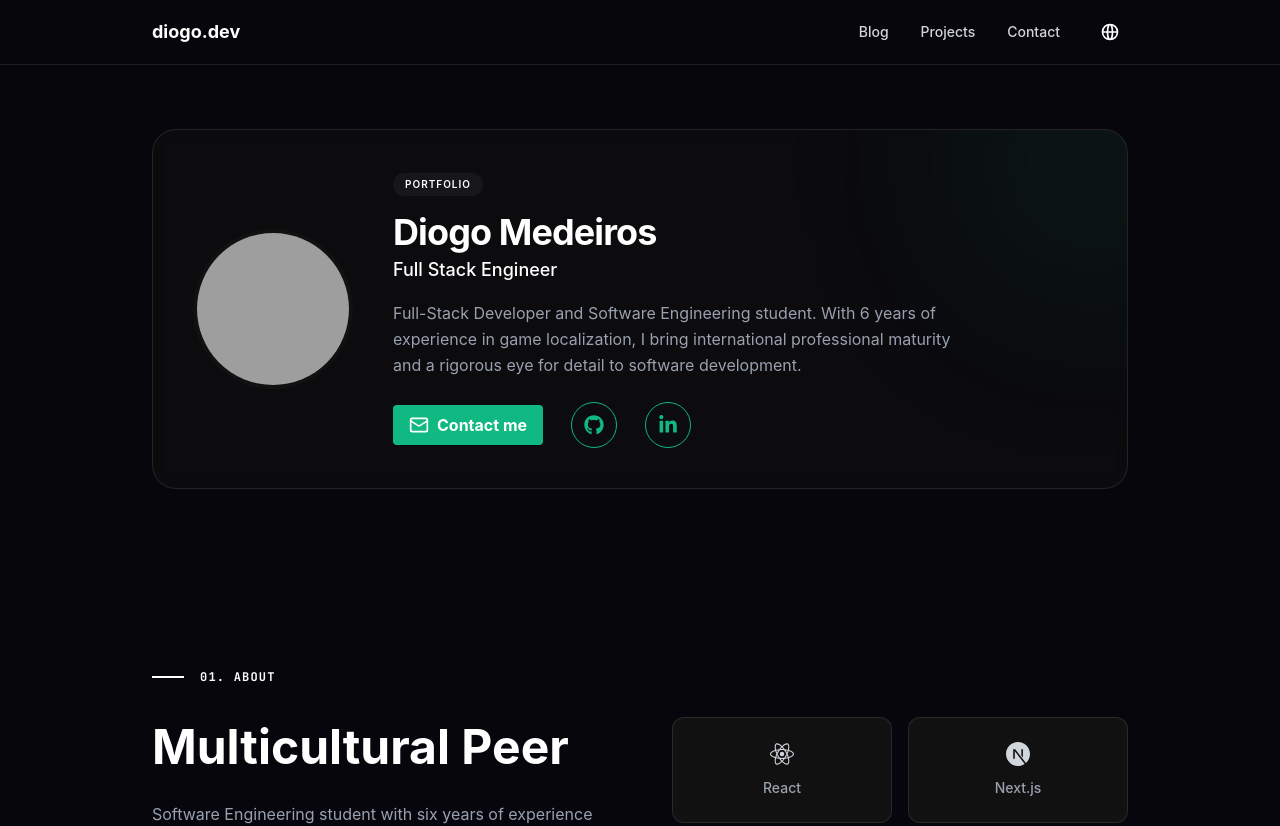
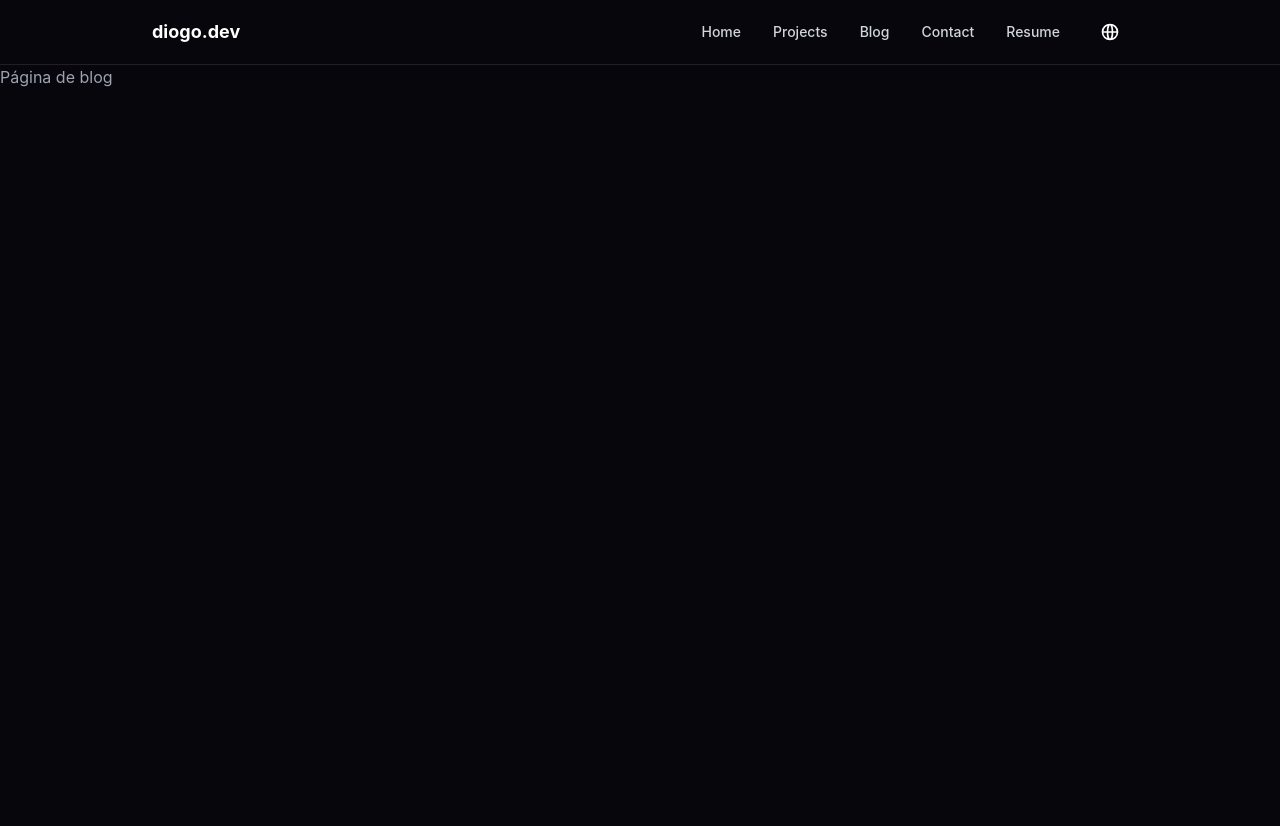
Before and after one commit to ddmdros/portifolio, a React (Vite) app: page /blog in a window 1280 px wide. Shown: the top 826 px of the page. After the commit the page ends 800 px from the top, so only its background shows below. Built offline with nearby package versions, Linux system fonts and the light colour scheme; grey boxes are pictures that could not be loaded.

Commit message:
Update: implemented react-router

```diff
--- a/package.json
+++ b/package.json
@@ -16,7 +16,8 @@
     "react-dom": "^19.2.6",
     "react-i18next": "^17.0.8",
     "react-icons": "^5.6.0",
-    "react-intl": "^10.1.9"
+    "react-intl": "^10.1.9",
+    "react-router-dom": "^7.16.0"
   },
   "devDependencies": {
     "@babel/core": "^7.29.0",
--- a/src/App.tsx
+++ b/src/App.tsx
@@ -1,11 +1,16 @@
 import { useState } from "react";
 import { IntlProvider } from "react-intl";
+import { BrowserRouter, Routes, Route } from "react-router-dom";
+
 import { Header } from "./components/Header";
+import { Home } from "./pages/Home";
+import { Blog } from "./pages/Blog";
+import { ProjectsPage } from "./pages/ProjectsPage";
+import { Contact } from "./pages/Contact";
+import { Resume } from "./pages/Resume";
+
 import ptbrMessages from "./i18n/messages/ptbr.json";
 import enMessages from "./i18n/messages/en.json";
-import Portifolio from "./components/Portifolio";
-import Projects from "./components/Projects";
-import About from "./components/About";
 
 const messagesMap: Record<string, Record<string, string>> = {
   pt: ptbrMessages,
@@ -17,14 +22,24 @@ function App() {
 
   return (
     <IntlProvider locale={locale} messages={messagesMap[locale]}>
+      <BrowserRouter>
         <div className="min-h-screen text-white-900 bg-(--text-h)">
           <Header currentLocale={locale} setLocale={setLocale} />
-        <main className="block max-w-5xl mx-auto p-6 mt-10">
+
+          <Routes>
+            <Route path="/" element={<Home />} />
+            <Route path="/projects" element={<ProjectsPage />} />
+            <Route path="/blog" element={<Blog />} />
+            <Route path="/contact" element={<Contact />} />
+            <Route path="/resume" element={<Resume />} />
+          </Routes>
+          {/* <main className="block max-w-5xl mx-auto p-6 mt-10">
             <Portifolio />
             <About />
             <Projects />
-        </main>
+          </main> */}
         </div>
+      </BrowserRouter>
     </IntlProvider>
   );
 }
--- a/src/components/Header.tsx
+++ b/src/components/Header.tsx
@@ -1,6 +1,7 @@
 import { useState } from "react";
 import { FormattedMessage } from "react-intl";
 import LanguageSwitcher from "./LanguageSwitcher";
+import { Link } from "react-router-dom";
 
 interface HeaderProps {
   currentLocale: string;
@@ -28,28 +29,32 @@ export const Header = ({ currentLocale, setLocale }: HeaderProps) => {
   const closeMenu = () => setIsOpen(false);
 
   const navLinks = [
-    { id: "header.blog", href: "#blog" },
-    { id: "header.projects", href: "#projetos" },
-    { id: "header.contact", href: "#contact" },
+    { id: "header.home", to: "/" },
+    { id: "header.projects", to: "/projects" },
+    { id: "header.blog", to: "/blog" },
+    { id: "header.contact", to: "/contact" },
+    { id: "header.resume", to: "/resume" },
   ];
 
   return (
     <header className="sticky top-0 w-full text-white z-50 border-b border-white/10 bg-bg">
       <div className="max-w-5xl mx-auto px-6 h-16 flex items-center justify-between">
         <div className="text-lg font-bold ">
-          <FormattedMessage id="header.logo" defaultMessage="diogo.dev" />
+          <Link to="/">
+            <FormattedMessage id="header.logo" defaultMessage="diogo.dev" />
+          </Link>
         </div>
 
         {/* Desktop */}
         <nav className="hidden md:flex items-center gap-8">
           {navLinks.map((link) => (
-            <a
+            <Link
               key={link.id}
-              href={link.href}
-              className="text-sm font-medium text-gray-300 hover:text-white transition-colors"
+              to={link.to}
+              className="cursor-pointer text-sm font-medium text-gray-300 hover:text-white transition-colors"
             >
               <FormattedMessage id={link.id} />
-            </a>
+            </Link>
           ))}
           <LanguageSwitcher
             currentLocale={currentLocale}
@@ -72,14 +77,14 @@ export const Header = ({ currentLocale, setLocale }: HeaderProps) => {
         <div className="flex w-full overflow-hidden ">
           <div className="md:hidden flex flex-col flex-1 absolute w-full h-screen bg-bg border-t border-gray-800 p-6 gap-4">
             {navLinks.map((link) => (
-              <a
+              <Link
                 key={link.id}
-                href={link.href}
+                to={link.to}
                 onClick={closeMenu}
                 className="text-lg font-medium p-6 text-white w-full hover:rounded-md hover:bg-gray-500"
               >
                 <FormattedMessage id={link.id} />
-              </a>
+              </Link>
             ))}
             <div
               className="mt-auto p-3
--- a/src/components/MailButton.tsx
+++ b/src/components/MailButton.tsx
@@ -6,7 +6,7 @@ const MailButton = () => {
     <a href="mailto:diogomedeirostranslation@gmail.com">
       <button className="flex items-center bg-accent hover:bg-accent-hover text-text-h font-bold py-2 px-4 rounded transition-all">
         <Mail size={20} className="mr-2" />
-        <FormattedMessage id="mail.button.click" defaultMessage="Hire me" />
+        <FormattedMessage id="mail.button.click" defaultMessage="Contact" />
       </button>
     </a>
   );
--- a/src/i18n/messages/en.json
+++ b/src/i18n/messages/en.json
@@ -1,9 +1,12 @@
 {
   "header.logo": "diogo.dev",
+
+  "header.home": "Home",
   "header.blog": "Blog",
   "header.projects": "Projects",
   "header.language": "Language",
   "header.contact": "Contact",
+  "header.resume": "Resume",
 
   "portifolio.title": "Portfolio",
   "portifolio.name": "Diogo Medeiros",
@@ -21,7 +24,7 @@
   "about.description": "Software Engineering student with six years of experience in game localization, now applied to building robust software systems. Notably, I spent two years working on-site in Dublin with industry-leading developers: Bungie and Supercell.\n\nBeing part of multicultural teams and working on products that impact millions of users daily taught me to meet rigorous technical requirements and deliver high-quality solutions with an end-user-first mindset.\n\nToday, I approach fullstack development with the same commitment to quality, focusing on solid foundations, code clarity, architectural implications, and long-term maintainability.\n\nMy tech stack includes React, TypeScript, Vite, and Tailwind for the frontend, and Python, C#, and Java for the backend. I am seeking opportunities in engineering teams that prioritize technical excellence and critical problem-solving.",
 
   "welcome.message": "Welcome to my portfolio!",
-  "mail.button.click": "Contact me",
+  "mail.button.click": "Contact",
 
   "section.title.1": "About",
   "section.title.2": "Projects",
--- a/src/i18n/messages/ptbr.json
+++ b/src/i18n/messages/ptbr.json
@@ -1,9 +1,11 @@
 {
   "header.logo": "diogo.dev",
+  "header.home": "Home",
   "header.blog": "Blog",
   "header.projects": "Projetos",
   "header.language": "Idioma",
   "header.contact": "Contato",
+  "header.resume": "Currículo",
 
   "welcome.message": "Boas-vindas! Este é o meu portifólio!",
 
--- a/src/index.css
+++ b/src/index.css
@@ -46,7 +46,6 @@
   }
 
   a {
-    color: var(--color-accent);
     transition: color 0.2s;
   }
 
--- /dev/null
+++ b/src/pages/Blog.tsx
@@ -0,0 +1,5 @@
+export const Blog = () => {
+  return <div>Página de blog</div>;
+};
+
+export default Blog;
--- /dev/null
+++ b/src/pages/Contact.tsx
@@ -0,0 +1,5 @@
+export const Contact = () => {
+  return <div>Contact</div>;
+};
+
+export default Contact;
--- /dev/null
+++ b/src/pages/Home.tsx
@@ -0,0 +1,15 @@
+import Portifolio from "../components/Portifolio";
+import Projects from "../components/Projects";
+import About from "../components/About";
+
+export const Home = () => {
+  return (
+    <main className="block max-w-5xl mx-auto p-6 mt-10">
+      <Portifolio />
+      <About />
+      <Projects />
+    </main>
+  );
+};
+
+export default Home;
--- /dev/null
+++ b/src/pages/ProjectsPage.tsx
@@ -0,0 +1,5 @@
+export const ProjectsPage = () => {
+  return <div>Páginas de projeto</div>;
+};
+
+export default ProjectsPage;
--- /dev/null
+++ b/src/pages/Resume.tsx
@@ -0,0 +1,5 @@
+export const Resume = () => {
+  return <div>Resume</div>;
+};
+
+export default Resume;
```
Also changed, not shown: 1 other file (tests, documents, lock files or other folders). Lines whose indentation alone changed are shown as unchanged.
